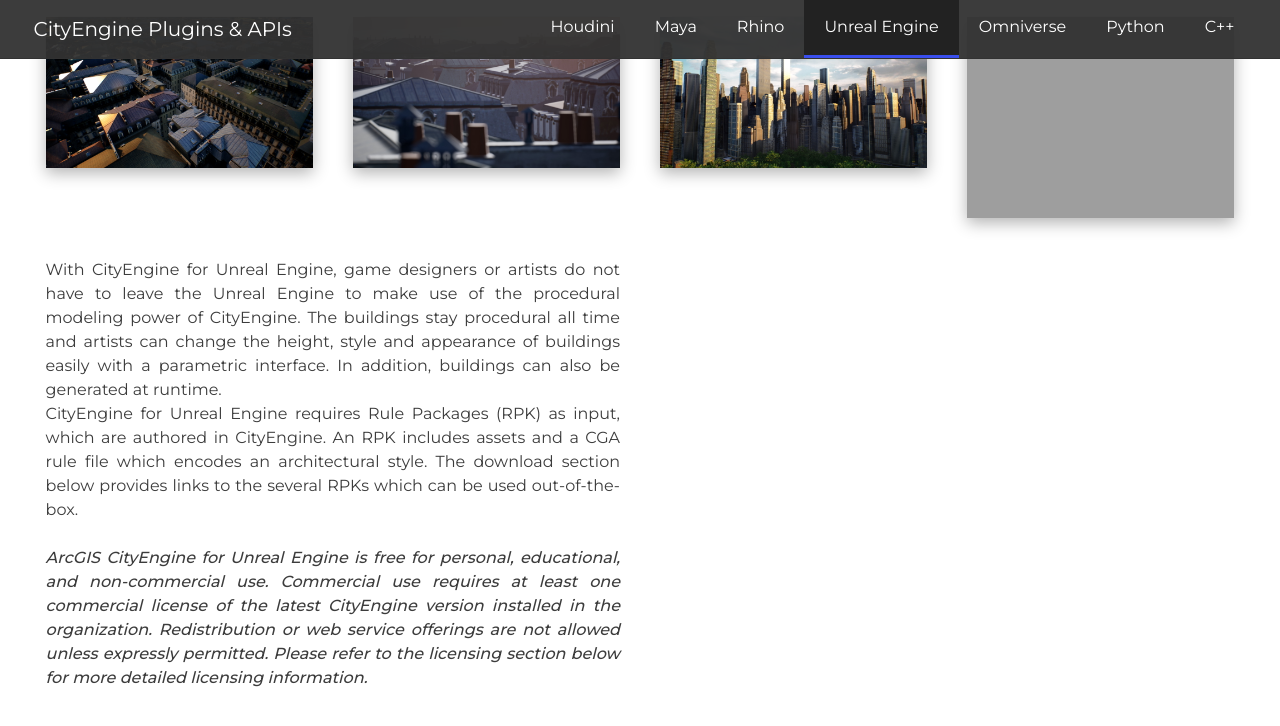
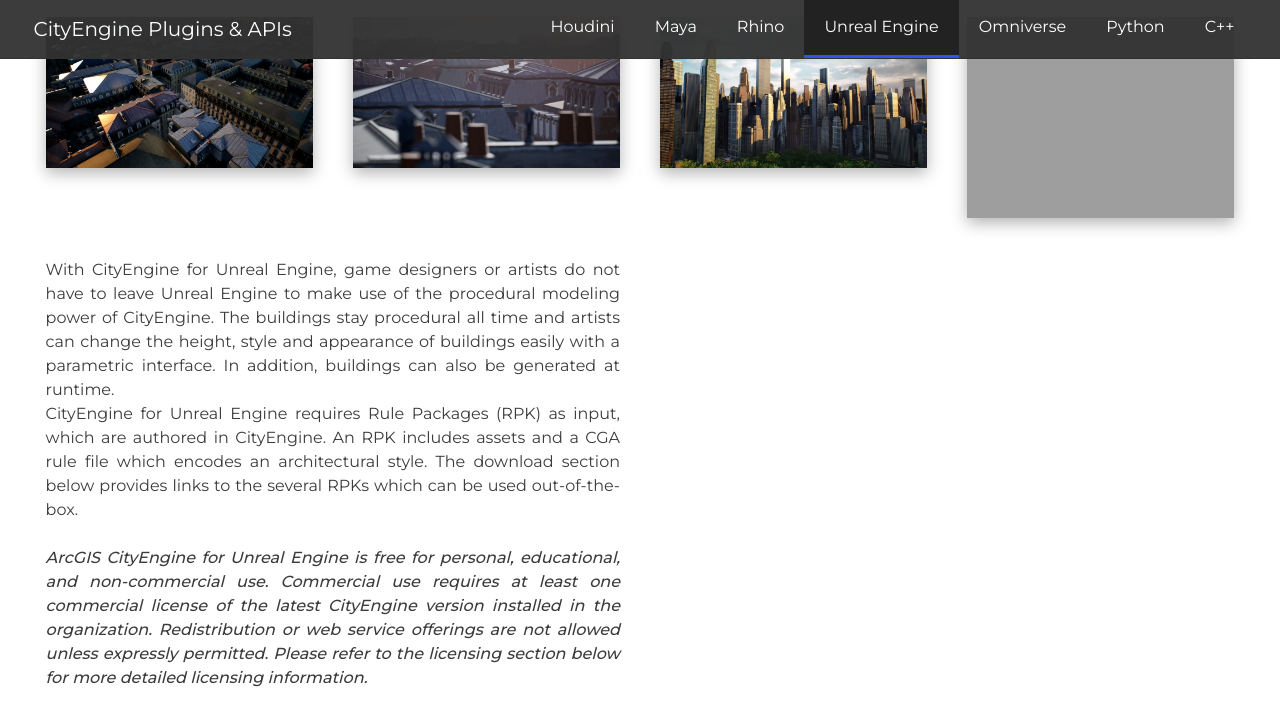
Before and after one commit to Esri/cityengine, a Jekyll site: the page built from _plugins/vitruvio.md, in a window 1280 px wide and 900 px high, scrolled down 1301 px. Shown: the top 726 px of the window. Built offline with Jekyll 4.4.1, drawn with Linux system fonts in a browser that asks for light colours.

Commit message:
Apply suggestions from code review
Minor rewordings

Co-authored-by: Simon Haegler <shaegler@esri.com>

```diff
--- a/_plugins/vitruvio.md
+++ b/_plugins/vitruvio.md
@@ -26,7 +26,7 @@ gallery:
 - image: vitruvio_gallery_3.jpg
 - image: vitruvio_gallery_4.jpg
 
-introduction: With CityEngine for Unreal Engine, game designers or artists do not have to leave the Unreal Engine to make use of the procedural modeling power of CityEngine. The buildings stay procedural all time and artists can change the height, style and appearance of buildings easily with a parametric interface. In addition, buildings can also be generated at runtime.<br/>CityEngine for Unreal Engine requires Rule Packages (RPK) as input, which are authored in CityEngine. An RPK includes assets and a CGA rule file which encodes an architectural style. The download section below provides links to the several RPKs which can be used out-of-the-box. <br/><br/><strong><i>ArcGIS CityEngine for Unreal Engine is free for personal, educational, and non-commercial use. Commercial use requires at least one commercial license of the latest CityEngine version installed in the organization. Redistribution or web service offerings are not allowed unless expressly permitted. Please refer to the licensing section below for more detailed licensing information.</strong></i>
+introduction: With CityEngine for Unreal Engine, game designers or artists do not have to leave Unreal Engine to make use of the procedural modeling power of CityEngine. The buildings stay procedural all time and artists can change the height, style and appearance of buildings easily with a parametric interface. In addition, buildings can also be generated at runtime.<br/>CityEngine for Unreal Engine requires Rule Packages (RPK) as input, which are authored in CityEngine. An RPK includes assets and a CGA rule file which encodes an architectural style. The download section below provides links to the several RPKs which can be used out-of-the-box. <br/><br/><strong><i>ArcGIS CityEngine for Unreal Engine is free for personal, educational, and non-commercial use. Commercial use requires at least one commercial license of the latest CityEngine version installed in the organization. Redistribution or web service offerings are not allowed unless expressly permitted. Please refer to the licensing section below for more detailed licensing information.</strong></i>
 
 callout: true
 callout-text: Help us improve ArcGIS CityEngine for Unreal Engine&#58
```
Also changed, not shown: other parts of _plugins/vitruvio.md (+1 -1 lines).
